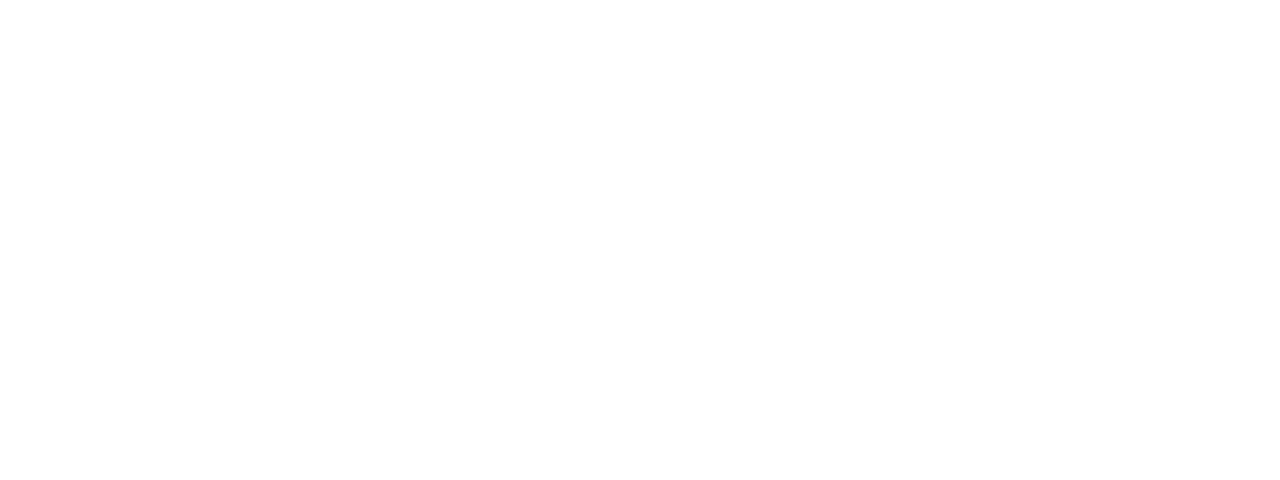
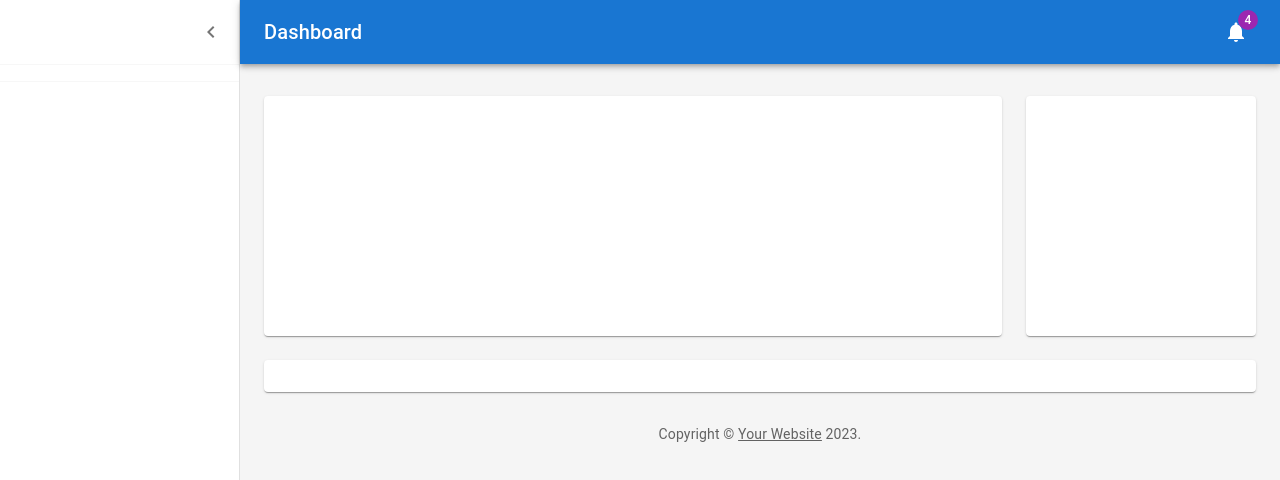
Before and after one commit to srubesh204/MetricProject, a React (Create React App) app in the folder client/: page / in a window 1280 px wide. Before the commit this address had no page. Shown: the top 480 px of the page. Built offline with nearby package versions, Linux system fonts and the light colour scheme.

Commit message:
Front end done

```diff
--- a/client/package.json
+++ b/client/package.json
@@ -3,6 +3,10 @@
   "version": "0.1.0",
   "private": true,
   "dependencies": {
+    "@emotion/react": "^11.11.1",
+    "@emotion/styled": "^11.11.0",
+    "@mui/icons-material": "^5.14.14",
+    "@mui/material": "^5.14.14",
     "@testing-library/jest-dom": "^5.17.0",
     "@testing-library/react": "^13.4.0",
     "@testing-library/user-event": "^13.5.0",
--- a/client/src/App.js
+++ b/client/src/App.js
@@ -3,6 +3,7 @@ import './App.css';
 import { BrowserRouter, Routes, Route, Navigate } from 'react-router-dom';
 import Department from './Components/Department';
 import Employee from './Components/employee/Employee';
+import Dashboard from './Components/Dashboard';
 
 function App() {
   return (
@@ -11,6 +12,7 @@ function App() {
 
         <Routes>
 
+          <Route path="/" element={<Dashboard />} />
           <Route path="/desdep" element={<Department />} />
           <Route path="/employee" element={<Employee />} />
 
--- /dev/null
+++ b/client/src/Components/Dashboard.jsx
@@ -0,0 +1,203 @@
+import * as React from 'react';
+import { styled, createTheme, ThemeProvider } from '@mui/material/styles';
+import CssBaseline from '@mui/material/CssBaseline';
+import MuiDrawer from '@mui/material/Drawer';
+import Box from '@mui/material/Box';
+import MuiAppBar from '@mui/material/AppBar';
+import Toolbar from '@mui/material/Toolbar';
+import List from '@mui/material/List';
+import Typography from '@mui/material/Typography';
+import Divider from '@mui/material/Divider';
+import IconButton from '@mui/material/IconButton';
+import Badge from '@mui/material/Badge';
+import Container from '@mui/material/Container';
+import Grid from '@mui/material/Grid';
+import Paper from '@mui/material/Paper';
+import Link from '@mui/material/Link';
+import MenuIcon from '@mui/icons-material/Menu';
+import ChevronLeftIcon from '@mui/icons-material/ChevronLeft';
+import NotificationsIcon from '@mui/icons-material/Notifications';
+
+
+
+function Copyright(props) {
+  return (
+    <Typography variant="body2" color="text.secondary" align="center" {...props}>
+      {'Copyright © '}
+      <Link color="inherit" href="https://mui.com/">
+        Your Website
+      </Link>{' '}
+      {new Date().getFullYear()}
+      {'.'}
+    </Typography>
+  );
+}
+
+const drawerWidth = 240;
+
+const AppBar = styled(MuiAppBar, {
+  shouldForwardProp: (prop) => prop !== 'open',
+})(({ theme, open }) => ({
+  zIndex: theme.zIndex.drawer + 1,
+  transition: theme.transitions.create(['width', 'margin'], {
+    easing: theme.transitions.easing.sharp,
+    duration: theme.transitions.duration.leavingScreen,
+  }),
+  ...(open && {
+    marginLeft: drawerWidth,
+    width: `calc(100% - ${drawerWidth}px)`,
+    transition: theme.transitions.create(['width', 'margin'], {
+      easing: theme.transitions.easing.sharp,
+      duration: theme.transitions.duration.enteringScreen,
+    }),
+  }),
+}));
+
+const Drawer = styled(MuiDrawer, { shouldForwardProp: (prop) => prop !== 'open' })(
+  ({ theme, open }) => ({
+    '& .MuiDrawer-paper': {
+      position: 'relative',
+      whiteSpace: 'nowrap',
+      width: drawerWidth,
+      transition: theme.transitions.create('width', {
+        easing: theme.transitions.easing.sharp,
+        duration: theme.transitions.duration.enteringScreen,
+      }),
+      boxSizing: 'border-box',
+      ...(!open && {
+        overflowX: 'hidden',
+        transition: theme.transitions.create('width', {
+          easing: theme.transitions.easing.sharp,
+          duration: theme.transitions.duration.leavingScreen,
+        }),
+        width: theme.spacing(7),
+        [theme.breakpoints.up('sm')]: {
+          width: theme.spacing(9),
+        },
+      }),
+    },
+  }),
+);
+
+// TODO remove, this demo shouldn't need to reset the theme.
+const defaultTheme = createTheme();
+
+export default function Dashboard() {
+  const [open, setOpen] = React.useState(true);
+  const toggleDrawer = () => {
+    setOpen(!open);
+  };
+
+  return (
+    <ThemeProvider theme={defaultTheme}>
+      <Box sx={{ display: 'flex' }}>
+        <CssBaseline />
+        <AppBar position="absolute" open={open}>
+          <Toolbar
+            sx={{
+              pr: '24px', // keep right padding when drawer closed
+            }}
+          >
+            <IconButton
+              edge="start"
+              color="inherit"
+              aria-label="open drawer"
+              onClick={toggleDrawer}
+              sx={{
+                marginRight: '36px',
+                ...(open && { display: 'none' }),
+              }}
+            >
+              <MenuIcon />
+            </IconButton>
+            <Typography
+              component="h1"
+              variant="h6"
+              color="inherit"
+              noWrap
+              sx={{ flexGrow: 1 }}
+            >
+              Dashboard
+            </Typography>
+            <IconButton color="inherit">
+              <Badge badgeContent={4} color="secondary">
+                <NotificationsIcon />
+              </Badge>
+            </IconButton>
+          </Toolbar>
+        </AppBar>
+        <Drawer variant="permanent" open={open}>
+          <Toolbar
+            sx={{
+              display: 'flex',
+              alignItems: 'center',
+              justifyContent: 'flex-end',
+              px: [1],
+            }}
+          >
+            <IconButton onClick={toggleDrawer}>
+              <ChevronLeftIcon />
+            </IconButton>
+          </Toolbar>
+          <Divider />
+          <List component="nav">
+
+            <Divider sx={{ my: 1 }} />
+
+          </List>
+        </Drawer>
+        <Box
+          component="main"
+          sx={{
+            backgroundColor: (theme) =>
+              theme.palette.mode === 'light'
+                ? theme.palette.grey[100]
+                : theme.palette.grey[900],
+            flexGrow: 1,
+            height: '100vh',
+            overflow: 'auto',
+          }}
+        >
+          <Toolbar />
+          <Container maxWidth="lg" sx={{ mt: 4, mb: 4 }}>
+            <Grid container spacing={3}>
+              {/* Chart */}
+              <Grid item xs={12} md={8} lg={9}>
+                <Paper
+                  sx={{
+                    p: 2,
+                    display: 'flex',
+                    flexDirection: 'column',
+                    height: 240,
+                  }}
+                >
+
+                </Paper>
+              </Grid>
+              {/* Recent Deposits */}
+              <Grid item xs={12} md={4} lg={3}>
+                <Paper
+                  sx={{
+                    p: 2,
+                    display: 'flex',
+                    flexDirection: 'column',
+                    height: 240,
+                  }}
+                >
+
+                </Paper>
+              </Grid>
+              {/* Recent Orders */}
+              <Grid item xs={12}>
+                <Paper sx={{ p: 2, display: 'flex', flexDirection: 'column' }}>
+
+                </Paper>
+              </Grid>
+            </Grid>
+            <Copyright sx={{ pt: 4 }} />
+          </Container>
+        </Box>
+      </Box>
+    </ThemeProvider>
+  );
+}
--- a/client/src/Components/Department.jsx
+++ b/client/src/Components/Department.jsx
@@ -3,6 +3,12 @@ import axios from "axios";
 
 
 const Department = () => {
+  const emptyDepartmentData = {
+    department: "",
+    area: "N/A",
+    placeOfUsage: "N/A"
+  }
+
   const [departmentData, setDepartmentData] = useState({
     department: "",
     area: "N/A",
@@ -13,6 +19,7 @@ const Department = () => {
   const [desStateId, setDesStateId] = useState(null)
 
 
+
   const [departmentList, setDepartmentList] = useState([]);
 
 
@@ -21,12 +28,12 @@ const Department = () => {
   });
   const handleDepRowClick = (item) => {
     setDepartmentData(item);
-    setDepStateId(item._id)
+    setDepStateId(item._id);
   };
 
   const handleDesRowClick = (item) => {
     setDesignationData(item);
-    setDesStateId(item._id)
+    setDesStateId(item._id);
   };
 
   console.log(depStateId)
@@ -60,16 +67,13 @@ const Department = () => {
   const DepartmentSubmit = async (e) => {
     e.preventDefault();
     try {
-      await axios.post(
+      const response = await axios.post(
         `${process.env.REACT_APP_PORT}/department/createDepartment`,
         departmentData
       );
+      console.log(response.data.message)
       depFetchData();
-      setDepartmentData({
-        department: "",
-        area: "",
-        placeOfUsage: "",
-      });
+      setDepartmentData(emptyDepartmentData);
     } catch (err) {
       console.log(err);
       alert(err);
@@ -82,11 +86,8 @@ const Department = () => {
         "http://localhost:3001/department/updateDepartment/" + id, departmentData
       );
       depFetchData();
-      setDepartmentData({
-        department: "",
-        area: "",
-        placeOfUsage: "",
-      });
+      setDepartmentData(emptyDepartmentData);
+      setDepStateId(null)
       console.log("Department Updated Successfully");
     } catch (err) {
       console.log(err);
@@ -99,11 +100,7 @@ const Department = () => {
         "http://localhost:3001/department/deleteDepartment/" + id
       );
       depFetchData();
-      setDepartmentData({
-        department: "",
-        area: "",
-        placeOfUsage: "",
-      });
+      setDepartmentData(emptyDepartmentData);
       console.log("Department Deleted Successfully");
     } catch (err) {
       console.log(err);
@@ -286,25 +283,35 @@ const Department = () => {
               </div>
 
               <div className="text-end col">
+
+                {depStateId ? (<div>
                   <button
                     type="button"
-                  style={{backgroundColor: "#e6e6e6", color: "black", fontWeight: "bolder"}}
+                    style={{ backgroundColor: "#e6e6e6", color: "black", fontWeight: "bolder" }}
                     className="btn text-end me-3 hover"
                     onClick={() => updateDepartment(depStateId)}
                   //   disabled={!depStateId}
                   >
                     Modify
-                </button>
-
-                <button
+                  </button >
+                  <button type="button" onMouseEnter={(e) => {e.target.style.background = 'red'}} onMouseOut={(e) => {e.target.style.background = '#e6e6e6'}}
+                    style={{ backgroundColor: "#e6e6e6", color: "black", fontWeight: "bolder" }}
+                    className="btn text-end me-3"
+                    onClick={() => {setDepStateId(null); setDepartmentData(emptyDepartmentData) }}
+                  >Cancel</button>
+                </div>) : <button
                   type="button"
-                  style={{backgroundColor: "#e6e6e6", color: "black", fontWeight: "bolder"}}
+                  style={{ backgroundColor: "#e6e6e6", color: "black", fontWeight: "bolder" }}
                   className="btn text-end hover"
                   onClick={DepartmentSubmit}
 
                 >
                   <i className="bi bi-plus"></i>Add Department
-                </button>
+                </button>}
+
+
+
+
               </div>
             </div>
 
@@ -384,7 +391,7 @@ const Department = () => {
                   type="button"
                   className="btn text-end me-3 hover"
                   onClick={() => updateDesignation(desStateId)}
-                  style={{backgroundColor: "#e6e6e6", color: "black", fontWeight: "bolder"}}
+                  style={{ backgroundColor: "#e6e6e6", color: "black", fontWeight: "bolder" }}
                 >
                   Modify
                 </button>
@@ -392,7 +399,7 @@ const Department = () => {
                   type="button"
                   className="btn text-end hover"
                   onClick={DesignationSubmit}
-                  style={{backgroundColor: "#e6e6e6", color: "black", fontWeight: "bolder"}}
+                  style={{ backgroundColor: "#e6e6e6", color: "black", fontWeight: "bolder" }}
                 >
                   <i className="bi bi-plus"></i>Add Designation
                 </button>
--- a/client/src/Components/employee/Employee.jsx
+++ b/client/src/Components/employee/Employee.jsx
@@ -170,9 +170,9 @@ const Employee = () => {
                     <div class="form-floating  col-1">
                         <select onChange={handleChange} value={employeeData.title} className="form-select" id="titleId" name="title" >
                             <option selected>Title</option>
-                            <option value="1">One</option>
-                            <option value="2">Two</option>
-                            <option value="3">Three</option>
+                            <option value="1">Mr.</option>
+                            <option value="2">Ms.</option>
+
                         </select>
                         <label htmlFor="titleId">Title</label>
                     </div>
@@ -261,7 +261,7 @@ const Employee = () => {
                         </select>
                         <label htmlFor="departmentId">Department</label>
                     </div>
-                    <div class="form-floating md-3 col-5">
+                    <div class="form-floating md-3 col-6">
                         <select onChange={handleChange} value={employeeData.reportTo} className="form-select" id="reportToId" name="reportTo" >
                             <option selected>Department</option>
                             <option value="1">One</option>
@@ -301,7 +301,7 @@ const Employee = () => {
 
                 </div>
                 <h3 className='text-center'>Employee List</h3>
-                <div className='row g-2'>
+                <div className='row g-2 mb-3'>
                     <div class="form-floating md-3 col">
                         <select className="form-select" id="EmploymentStatusToId" name="EmploymentStatusTo" >
                             <option selected>Select Status</option>
@@ -311,7 +311,7 @@ const Employee = () => {
                         </select>
                         <label htmlFor="EmploymentStatusToId">Employment Status To</label>
                     </div>
-                    <div class="form-floating md-3 col">
+                    <div class="form-floating col">
                         <select className="form-select" id="DepartmentId" name="Department" >
                             <option selected>Department</option>
                             {departmentList.map((item) => (
@@ -322,7 +322,7 @@ const Employee = () => {
                         </select>
                         <label htmlFor="DepartmentId">Department</label>
                     </div>
-                    <div class="form-floating md-3 col">
+                    <div class="form-floating col">
                         <select className="form-select" id="reportToId" name="reportTo" >
                             <option selected>Report To</option>
                             <option value="1">One</option>
```
Also changed, not shown: 2 other files (tests, documents, lock files or other folders). Lines whose indentation alone changed are shown as unchanged.
